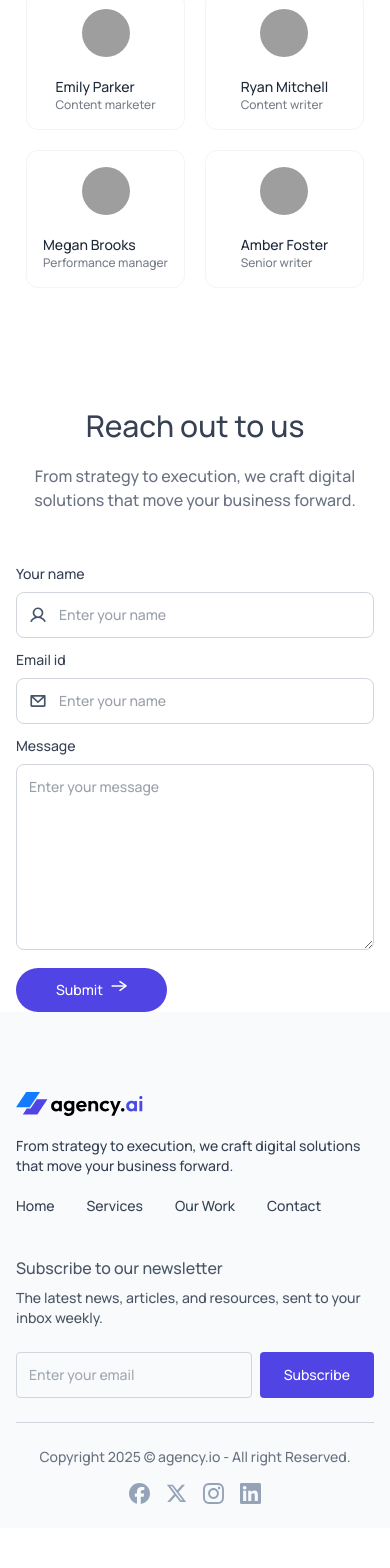
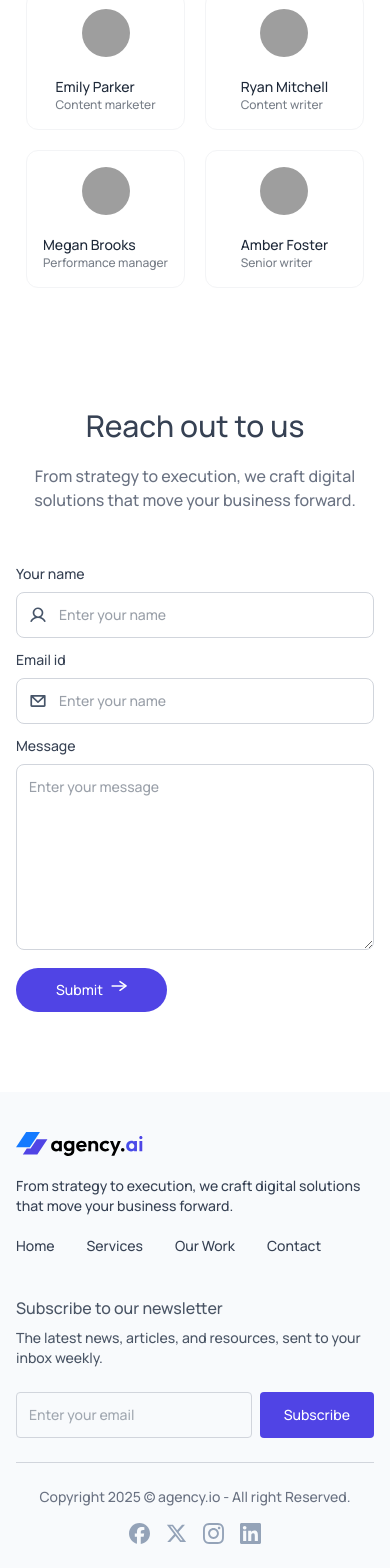
Before and after one commit to rakibulrahmandev/agency.ai, a React (Vite) app: page / in a window 390 px wide. Shown: the part 3812-5380 px from the top of the page. Before the commit the page ends 5340 px from the top, so only its background shows below. Built offline with nearby package versions, Linux system fonts and the light colour scheme; grey boxes are pictures that could not be loaded.

Commit message:
fix some bug in footer and contact component

```diff
--- a/src/components/Contact/Contact.jsx
+++ b/src/components/Contact/Contact.jsx
@@ -4,7 +4,7 @@ import Title from "../Title/Title";
 export default function Contact() {
     return (
         <>
-            <div id="contact-us" className="flex flex-col items-center gap-7 px-4 sm:px-12 lg:px-24 xl:px-40 pt-30 text-gray-700 dark:text-white dark:bg-gray-900/70">
+            <div id="contact-us" className="flex flex-col items-center gap-7 px-4 sm:px-12 lg:px-24 xl:px-40 pt-30 pb-20 sm:pb-20 text-gray-700 dark:text-white dark:bg-gray-900/70">
                 <Title title="Reach out to us" description="From strategy to execution, we craft digital solutions that move your business forward." />
 
                 <form className="grid sm:grid-cols-2 gap-3 sm:gap-5 max-w-2xl w-full">
--- a/src/components/Footer/Footer.jsx
+++ b/src/components/Footer/Footer.jsx
@@ -3,7 +3,7 @@ import assets from "../../assets/assets";
 export default function Footer({theme}) {
     return (
         <>
-            <div className="bg-slate-50 dark:bg-gray-900/70 pt-20 sm:pt-40 px-4 sm:px-10 lg:px-24 xl:px-40">
+            <div className="bg-slate-50 dark:bg-gray-900/70 pt-10 sm:pt-10 px-4 sm:px-10 lg:px-24 xl:px-40">
                 <div className="flex justify-between lg:items-center max-lg:flex-col gap-10">
                     <div className="space-y-5 text-sm text-gray-700 dark:text-gray-400">
                         <img src={theme === 'dark' ? assets?.logo_dark : assets?.logo} alt="footer logo" className="w-32 sm:w-44" />
```
